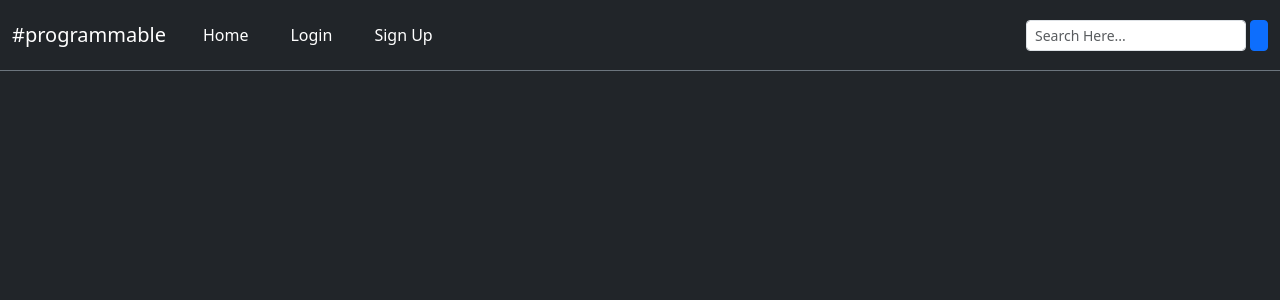
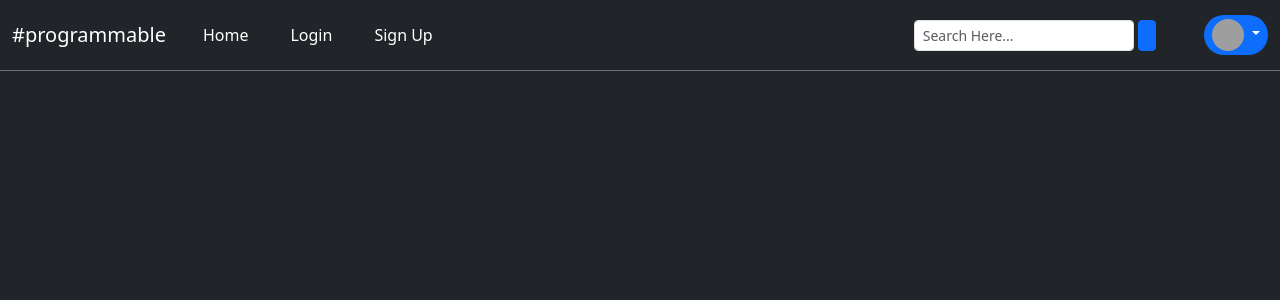
Before and after one commit to zFl4wless/26-sommercamp-social-media-app, a Django app: page / in a window 1280 px wide. Shown: the top 300 px of the page. Run offline with Django 4.2, Linux system fonts and the light colour scheme; data that the repository does not hold is empty; some libraries are stand-ins or nearby versions; grey boxes are pictures that could not be loaded.

Commit message:
feat: exchanges some blocks

```diff
--- a/templates/base.html
+++ b/templates/base.html
@@ -63,6 +63,17 @@
                         <i class="fa fa-search"></i>
                     </button>
                 </form>
+
+                <div class="dropdown ms-5">
+                  <button class="bg-primary border-0 px-2 rounded-5 p-1 text-white dropdown-toggle" type="button" data-bs-toggle="dropdown" aria-expanded="false">
+                      <img width="32px" height="32px" src="/media/{{ user.profile.image }}" alt="" class="rounded-circle">
+                  </button>
+                  <ul class="dropdown-menu">
+                    <li><a class="dropdown-item" href="#">Action</a></li>
+                    <li><a class="dropdown-item" href="#">Another action</a></li>
+                    <li><a class="dropdown-item" href="#">Something else here</a></li>
+                  </ul>
+                </div>
         </div>
     </div>
 </nav>
--- a/users/models.py
+++ b/users/models.py
@@ -5,8 +5,8 @@ from django.db import models
 
 class Profile(models.Model):
     image = models.ImageField(default='default.png', upload_to="uploads")
+    user = models.OneToOneField(User, on_delete=models.CASCADE)
     bio = models.TextField()
-    user = models.OneToOneField(User, on_delete=models.CASCADE)
 
     def save(self, *args, **kwargs):
         super(Profile, self).save(*args, **kwargs)
```
Lines whose indentation alone changed are shown as unchanged.
